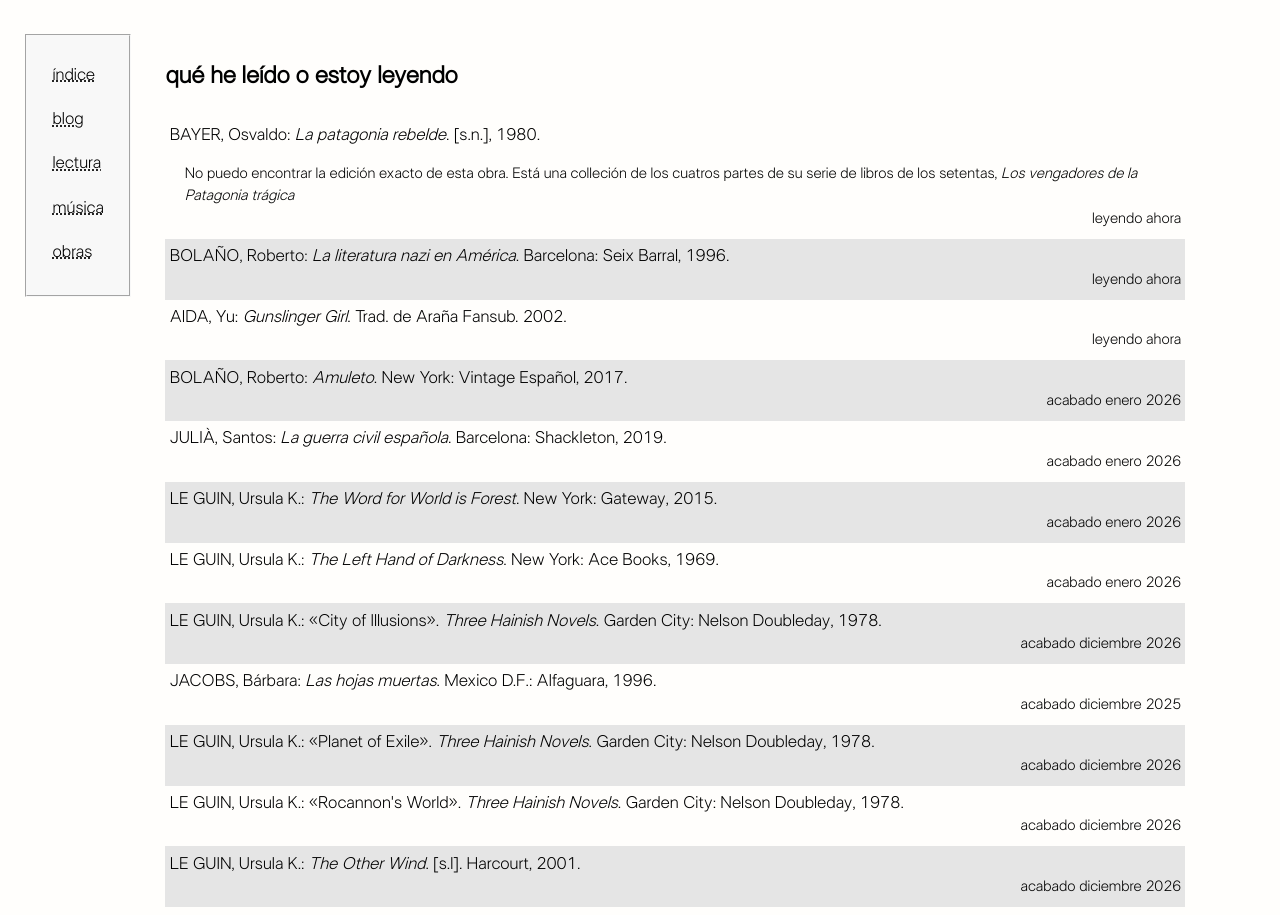
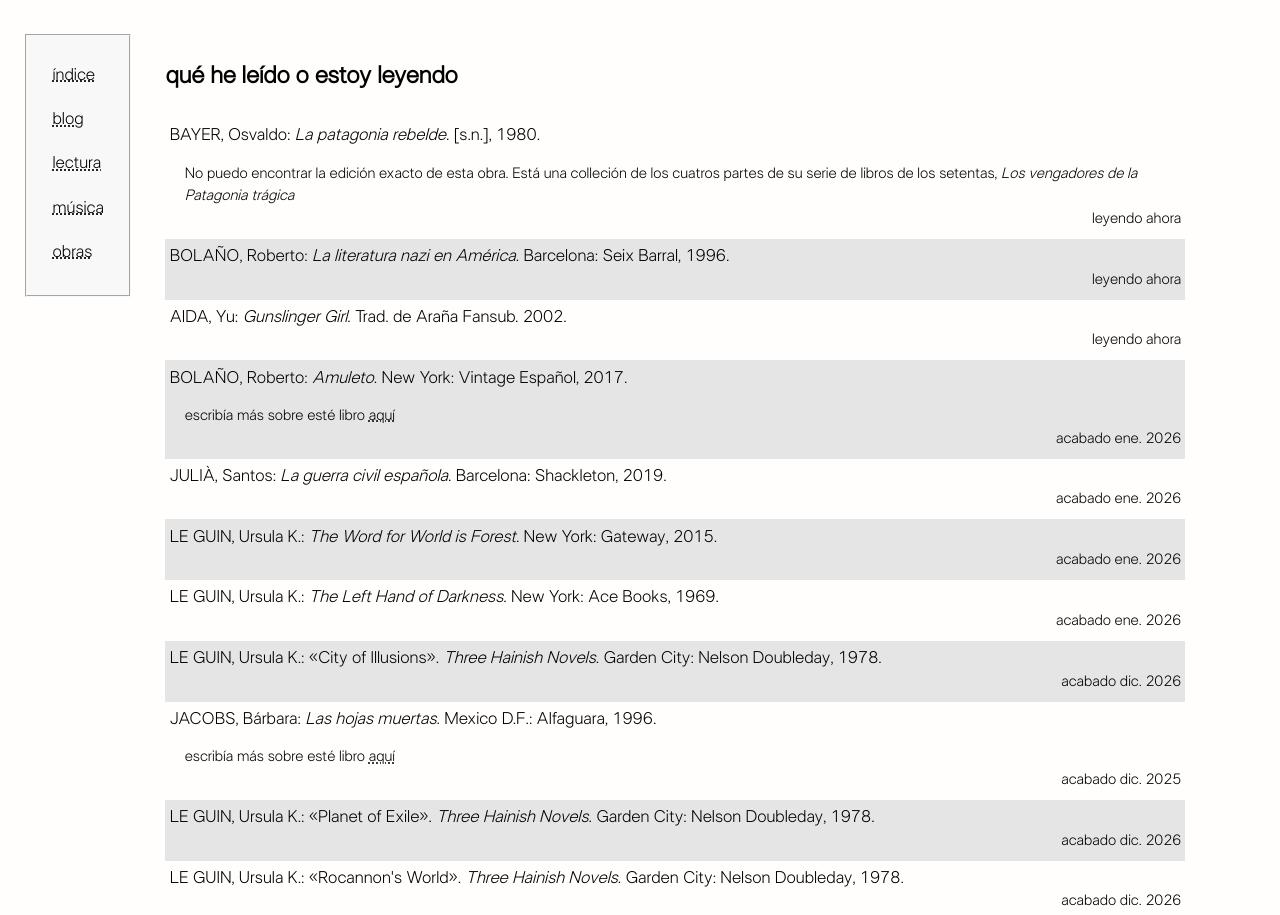
Before and after one commit to mewels/site, a SvelteKit app: page /lectura in a window 1280 px wide. Shown: the top 915 px of the page. Built offline with nearby package versions, Linux system fonts and the light colour scheme.

Commit message:
that young lentil grind

```diff
--- a/src/routes/lectura/+page.svelte
+++ b/src/routes/lectura/+page.svelte
@@ -47,7 +47,10 @@
                 <span class = "publisher">Vintage Español</span>,
                 <span class = "ano">2017</span>.
             </span>
-            <span class = "status">acabado enero 2026</span>
+            <p class = "detail">
+                escribía más sobre esté libro <a href = "/blog/aquellos">aquí</a>
+            </p>
+            <span class = "status">acabado ene. 2026</span>
         </li>
             <li>
             <span class = "cita">
@@ -57,7 +60,7 @@
                 <span class = "publisher">Shackleton</span>,
                 <span class = "ano">2019</span>.
             </span>
-            <span class = "status">acabado enero 2026</span>
+            <span class = "status">acabado ene. 2026</span>
         </li>
         <li>
             <span class = "cita">
@@ -67,7 +70,7 @@
                 <span class = "publisher">Gateway</span>,
                 <span class = "ano">2015</span>.
             </span>
-            <span class = "status">acabado enero 2026</span>
+            <span class = "status">acabado ene. 2026</span>
         </li>
         <li>
             <span class = "cita">
@@ -77,7 +80,7 @@
                 <span class = "publisher">Ace Books</span>,
                 <span class = "ano">1969</span>.
             </span>
-            <span class = "status">acabado enero 2026</span>
+            <span class = "status">acabado ene. 2026</span>
         </li>
         <li>
             <span class = "cita">
@@ -88,7 +91,7 @@
                 <span class = "publisher">Nelson Doubleday</span>,
                 <span class = "ano">1978</span>.
             </span>
-            <span class = "status">acabado diciembre 2026</span>
+            <span class = "status">acabado dic. 2026</span>
         </li>
         <li>
             <span class = "cita">
@@ -98,7 +101,10 @@
                 <span class = "publisher">Alfaguara</span>,
                 <span class = "ano">1996</span>.
             </span>
-            <span class = "status">acabado diciembre 2025</span>
+            <p class = "detail">
+                escribía más sobre esté libro <a href = "/blog/aquellos">aquí</a>
+            </p>
+            <span class = "status">acabado dic. 2025</span>
         </li>
                 <li>
             <span class = "cita">
@@ -109,7 +115,7 @@
                 <span class = "publisher">Nelson Doubleday</span>,
                 <span class = "ano">1978</span>.
             </span>
-            <span class = "status">acabado diciembre 2026</span>
+            <span class = "status">acabado dic. 2026</span>
         </li>
         <li>
             <span class = "cita">
@@ -120,7 +126,7 @@
                 <span class = "publisher">Nelson Doubleday</span>,
                 <span class = "ano">1978</span>.
             </span>
-            <span class = "status">acabado diciembre 2026</span>
+            <span class = "status">acabado dic. 2026</span>
         </li>
         <li>
             <span class = "cita">
@@ -130,7 +136,7 @@
                 <span class = "publisher">Harcourt</span>,
                 <span class = "ano">2001</span>.
             </span>
-            <span class = "status">acabado diciembre 2026</span>
+            <span class = "status">acabado dic. 2026</span>
         </li>
         <li>
             <span class = "cita">
@@ -140,7 +146,7 @@
                 <span class = "publisher">Athenium</span>,
                 <span class = "ano">2012</span>.
             </span>
-            <span class = "status">acabado diciembre 2026</span>
+            <span class = "status">acabado dic. 2026</span>
         </li>
     </ul>
 
```
